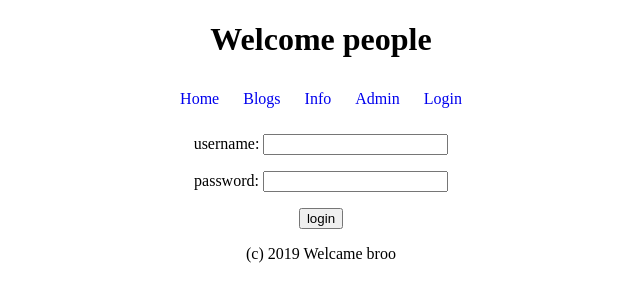
After one commit to LaurinJ/flask_project, a Flask app: page /login/ in a window 1280 px wide. The commit adds this page. Shown: the top 302 px of the page, without its empty margins (319-959 px from the left). Run offline with Flask 2, Linux system fonts and the light colour scheme.

Commit message:
reggister

```diff
--- a/mdblog/app.py
+++ b/mdblog/app.py
@@ -1,8 +1,12 @@
 from flask import Flask, url_for
 from flask import render_template
 from .database import articles
+from flask import request
+from flask import redirect
+from flask import session
 
 flask_app = Flask(__name__)
+flask_app.secret_key = b'\xb1x@v#\x12\x96@\xe2\xb3~\xe3(\x9f\x96Q\x02-\xf3\x8a\xcd-n\xa6'
 
 @flask_app.route("/")
 def index():
@@ -18,6 +22,8 @@ def view_info():
 
 @flask_app.route("/admin/")
 def view_admin():
+    if "logged" not in session:
+        return redirect(url_for("view_login"))
     return render_template('view_admin.html')
 
 @flask_app.route("/blog/<int:art_id>")
@@ -26,6 +32,26 @@ def view_blog(art_id):
     if article:
         return render_template("view_blog.html", article=article)
     return render_template('article_not_found.html', art_id=art_id)
+
+@flask_app.route("/login/", methods=["GET"])
+def view_login():
+    return render_template("login.html")
+
+@flask_app.route("/login/", methods=["POST"])
+def login_user():
+    if request.method == "POST":
+        username = request.form["username"]
+        password = request.form["password"]
+        if username == "pepa" and password == "12345":
+            session["logged"] = True
+            return redirect(url_for("view_admin"))
+        else:
+            return redirect(url_for("view_login"))
+
+@flask_app.route("/logout/", methods=["POST"])
+def logout_user():
+    session.pop("logged")
+    return redirect(url_for("index"))
 
 # @flask_app.route("/blog/<string:name>/")
 # def blog(name):
--- a/mdblog/static/css/main.css
+++ b/mdblog/static/css/main.css
@@ -24,6 +24,12 @@ header {
     text-decoration: none;
 }
 
+.nav form {
+    display: inline-block;
+    padding: 10px;
+    text-decoration: none;
+}
+
 footer {
     text-align: center;
 }
--- a/mdblog/templates/_nav.html
+++ b/mdblog/templates/_nav.html
@@ -4,5 +4,15 @@
         <li><a href="{{url_for('view_blogs')}}">Blogs</a> </li>
         <li><a href="{{url_for('view_info')}}">Info</a> </li>
         <li><a href="{{url_for('view_admin')}}">Admin</a> </li>
+        {% if "logged" not in session %}
+            <li><a href="{{url_for('view_login')}}">Login</a> </li>
+        {% endif %}
+        {% if "logged" in session %}
+            <li>
+                <form action="{{url_for('logout_user')}}" method="post">
+                    <input type="submit" value="logout">
+                </form>
+            </li>
+        {% endif %}
     </ul>
 </nav>
--- /dev/null
+++ b/mdblog/templates/login.html
@@ -0,0 +1,17 @@
+{% extends "_main.html" %}
+
+{% block title %} Login {% endblock %}
+
+{% block main %}
+        <form action="{{ url_for('login_user') }}" method="post">
+        <p>
+            <label>username:</label>
+            <input type="text" name="username">
+        </p>
+        <p>
+            <label>password:</label>
+            <input type="password" name="password">
+        </p>
+        <input type="submit" value="login">
+    </form>
+{% endblock %}
```
